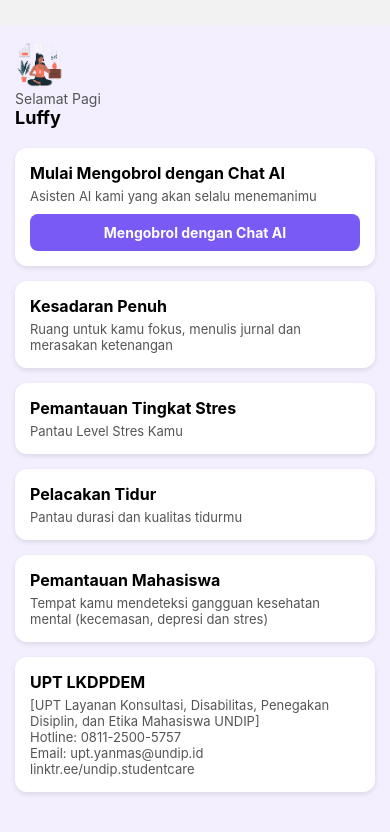
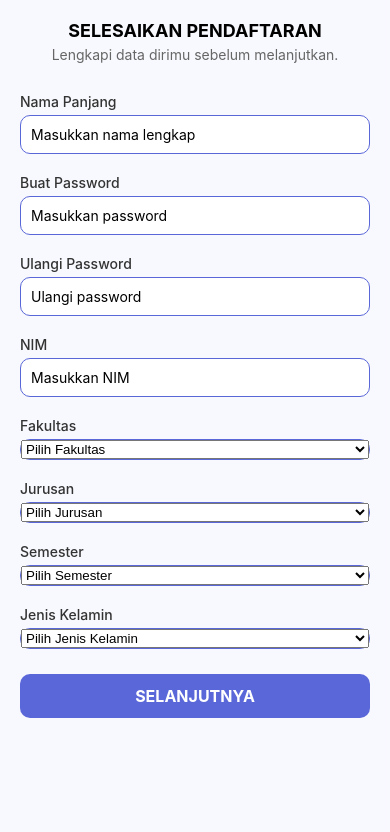
Before and after one commit to safirass/Chitta_CapstoneApalahIni, a React Native app: screen /RegisterDetail in a window 390 px wide. Shown: the top 832 px of the page. Built offline with nearby package versions, Linux system fonts and the light colour scheme.

Commit message:
Update all files with latest code changes

```diff
--- a/App.js
+++ b/App.js
@@ -1,90 +1,48 @@
-// import React, { useState } from "react";
-// import { NavigationContainer } from "@react-navigation/native";
-// import { createNativeStackNavigator } from "@react-navigation/native-stack";
+import React, { useState } from "react";
+import { NavigationContainer } from "@react-navigation/native";
+import { createNativeStackNavigator } from "@react-navigation/native-stack";
 
-// import HomeScreen from "./screens/HomeScreen";
-// import ProfileScreen from "./screens/ProfileScreen";
-// import KesadaranPenuhScreen from "./screens/KesadaranPenuhScreen";
-// import PemantauanStresScreen from "./screens/PemantauanStresScreen";
-// import PelacakanTidurScreen from "./screens/PelacakanTidurScreen";
-// import PemantauanMahasiswaScreen from "./screens/PemantauanMahasiswaScreen";
-// import KonsultasiScreen from "./screens/KonsultasiScreen";
-// import MusicScreen from "./screens/kesadaranpenuh/MusicScreen";
-// import BreathingScreen from "./screens/kesadaranpenuh/BreathingScreen";
-// import JournalScreen from "./screens/kesadaranpenuh/JournalScreen";
-// import TipsTidurScreen from "./screens/tips/TipsTidurScreen";
-// import TipsStresScreen from "./screens/tips/TipsStresScreen";
-// import IsiPemantauanScreen from "./screens/screening/IsiPemantauanScreen";
-// import SplashScreen from "./screens/auth/SplashScreen";
-// import LoginScreen from "./screens/auth/LoginScreen";
-// import RegisterScreen from "./screens/auth/RegisterScreen";
-
-// const Stack = createNativeStackNavigator();
-
-// export default function App() {
-//   const [isLoggedIn, setIsLoggedIn] = useState(false); // dummy login state
-
-//   return (
-//     <NavigationContainer>
-//       <Stack.Navigator screenOptions={{ headerShown: false }}>
-//         {!isLoggedIn ? (
-//           // Kalau belum login, tampilkan auth flow
-//           <>
-//             <Stack.Screen name="Splash" component={SplashScreen} />
-//             <Stack.Screen name="Login">
-//               {(props) => <LoginScreen {...props} setIsLoggedIn={setIsLoggedIn} />}
-//             </Stack.Screen>
-//             <Stack.Screen name="Register" component={RegisterScreen} />
-//           </>
-//         ) : (
-//           // Kalau sudah login, tampilkan main app
-//           <>
-//             <Stack.Screen name="Home" component={HomeScreen} />
-//             <Stack.Screen name="Profile" component={ProfileScreen} />
-//             <Stack.Screen name="Kesadaran Penuh" component={KesadaranPenuhScreen} />
-//             <Stack.Screen name="Pemantauan Mahasiswa" component={PemantauanMahasiswaScreen} />
-//             <Stack.Screen name="Isi Pemantauan" component={IsiPemantauanScreen} />
-//             <Stack.Screen name="Konsultasi" component={KonsultasiScreen} />
-//             <Stack.Screen name="Pelacakan Tidur" component={PelacakanTidurScreen} />
-//             <Stack.Screen name="Tips Tidur" component={TipsTidurScreen} />
-//             <Stack.Screen name="Pemantauan Stres" component={PemantauanStresScreen} />
-//             <Stack.Screen name="Tips Stres" component={TipsStresScreen} />
-//             <Stack.Screen name="Music" component={MusicScreen} />
-//             <Stack.Screen name="Breathing" component={BreathingScreen} />
-//             <Stack.Screen name="Journal" component={JournalScreen} />
-//           </>
-//         )}
-//       </Stack.Navigator>
-//     </NavigationContainer>
-//   );
-// }
-
-
-import React from 'react';
-import { NavigationContainer } from '@react-navigation/native';
-import { createNativeStackNavigator } from '@react-navigation/native-stack';
-
-import HomeScreen from './screens/HomeScreen';
-import ProfileScreen from './screens/ProfileScreen';
-import KesadaranPenuhScreen from './screens/KesadaranPenuhScreen';
-import PemantauanStresScreen from './screens/PemantauanStresScreen';
-import PelacakanTidurScreen from './screens/PelacakanTidurScreen';
-import PemantauanMahasiswaScreen from './screens/PemantauanMahasiswaScreen';
-import KonsultasiScreen from './screens/KonsultasiScreen';
-import MusicScreen from './screens/kesadaranpenuh/MusicScreen';
-import BreathingScreen from './screens/kesadaranpenuh/BreathingScreen';
-import JournalScreen from './screens/kesadaranpenuh/JournalScreen';
-import TipsTidurScreen from './screens/tips/TipsTidurScreen';
-import TipsStresScreen from './screens/tips/TipsStresScreen';
-import IsiPemantauanScreen from './screens/screening/IsiPemantauanScreen';
+import HomeScreen from "./screens/HomeScreen";
+import ProfileScreen from "./screens/ProfileScreen";
+import KesadaranPenuhScreen from "./screens/KesadaranPenuhScreen";
+import PemantauanStresScreen from "./screens/PemantauanStresScreen";
+import PelacakanTidurScreen from "./screens/PelacakanTidurScreen";
+import PemantauanMahasiswaScreen from "./screens/PemantauanMahasiswaScreen";
+import KonsultasiScreen from "./screens/KonsultasiScreen";
+import MusicScreen from "./screens/kesadaranpenuh/MusicScreen";
+import BreathingScreen from "./screens/kesadaranpenuh/BreathingScreen";
+import JournalScreen from "./screens/kesadaranpenuh/JournalScreen";
+import TipsTidurScreen from "./screens/tips/TipsTidurScreen";
+import TipsStresScreen from "./screens/tips/TipsStresScreen";
+import IsiPemantauanScreen from "./screens/screening/IsiPemantauanScreen";
+import SplashScreen from "./screens/auth/SplashScreen";
+import LoginScreen from "./screens/auth/LoginScreen";
+import RegisterScreen from "./screens/auth/RegisterScreen";
+import RegisterDetailScreen from "./screens/auth/RegisterDetailScreen";
 
 const Stack = createNativeStackNavigator();
 
 export default function App() {
+  const [isLoggedIn, setIsLoggedIn] = useState(false); // dummy login state
+
   return (
     <NavigationContainer>
-      <Stack.Navigator initialRouteName="Home">
-        <Stack.Screen name="Home" component={HomeScreen} options={{ headerShown: false }}/>
+      <Stack.Navigator screenOptions={{ headerShown: false }}>
+        {!isLoggedIn ? (
+          // Kalau belum login, tampilkan auth flow
+          <>
+            <Stack.Screen name="Splash" component={SplashScreen} />
+            <Stack.Screen name="Login">
+              {(props) => <LoginScreen {...props} setIsLoggedIn={setIsLoggedIn} />}
+            </Stack.Screen>
+
+                <Stack.Screen name="Register" component={RegisterScreen} />
+                <Stack.Screen name="RegisterDetail" component={RegisterDetailScreen} />
+          </>
+        ) : (
+          // Kalau sudah login, tampilkan main app
+          <>
+            <Stack.Screen name="Home" component={HomeScreen} />
             <Stack.Screen name="Profile" component={ProfileScreen} />
             <Stack.Screen name="Kesadaran Penuh" component={KesadaranPenuhScreen} />
             <Stack.Screen name="Pemantauan Mahasiswa" component={PemantauanMahasiswaScreen} />
@@ -94,14 +52,59 @@ export default function App() {
             <Stack.Screen name="Tips Tidur" component={TipsTidurScreen} />
             <Stack.Screen name="Pemantauan Stres" component={PemantauanStresScreen} />
             <Stack.Screen name="Tips Stres" component={TipsStresScreen} />
-        {/* <Stack.Screen name="Music" component={MusicScreen} /> */}
-        {/* <Stack.Screen name="MusicDetail" component={MusicDetailScreen} options={{ headerShown: false }}/> */}
+            <Stack.Screen name="Music" component={MusicScreen} />
             <Stack.Screen name="Breathing" component={BreathingScreen} />
-        <Stack.Screen name="Journal" component={JournalScreen} options={{headerShown: false}} />
+            <Stack.Screen name="Journal" component={JournalScreen} />
+          </>
+        )}
       </Stack.Navigator>
     </NavigationContainer>
   );
 }
+
+
+// import React from 'react';
+// import { NavigationContainer } from '@react-navigation/native';
+// import { createNativeStackNavigator } from '@react-navigation/native-stack';
+
+// import HomeScreen from './screens/HomeScreen';
+// import ProfileScreen from './screens/ProfileScreen';
+// import KesadaranPenuhScreen from './screens/KesadaranPenuhScreen';
+// import PemantauanStresScreen from './screens/PemantauanStresScreen';
+// import PelacakanTidurScreen from './screens/PelacakanTidurScreen';
+// import PemantauanMahasiswaScreen from './screens/PemantauanMahasiswaScreen';
+// import KonsultasiScreen from './screens/KonsultasiScreen';
+// import MusicScreen from './screens/kesadaranpenuh/MusicScreen';
+// import BreathingScreen from './screens/kesadaranpenuh/BreathingScreen';
+// import JournalScreen from './screens/kesadaranpenuh/JournalScreen';
+// import TipsTidurScreen from './screens/tips/TipsTidurScreen';
+// import TipsStresScreen from './screens/tips/TipsStresScreen';
+// import IsiPemantauanScreen from './screens/screening/IsiPemantauanScreen';
+
+// const Stack = createNativeStackNavigator();
+
+// export default function App() {
+//   return (
+//     <NavigationContainer>
+//       <Stack.Navigator initialRouteName="Home">
+//         <Stack.Screen name="Home" component={HomeScreen} options={{ headerShown: false }}/>
+//         <Stack.Screen name="Profile" component={ProfileScreen} />
+//         <Stack.Screen name="Kesadaran Penuh" component={KesadaranPenuhScreen} />
+//         <Stack.Screen name="Pemantauan Mahasiswa" component={PemantauanMahasiswaScreen} />
+//         <Stack.Screen name="Isi Pemantauan" component={IsiPemantauanScreen} />
+//         <Stack.Screen name="Konsultasi" component={KonsultasiScreen} />
+//         <Stack.Screen name="Pelacakan Tidur" component={PelacakanTidurScreen} />
+//         <Stack.Screen name="Tips Tidur" component={TipsTidurScreen} />
+//         <Stack.Screen name="Pemantauan Stres" component={PemantauanStresScreen} />
+//         <Stack.Screen name="Tips Stres" component={TipsStresScreen} />
+//         {/* <Stack.Screen name="Music" component={MusicScreen} /> */}
+//         {/* <Stack.Screen name="MusicDetail" component={MusicDetailScreen} options={{ headerShown: false }}/> */}
+//         <Stack.Screen name="Breathing" component={BreathingScreen} />
+//         <Stack.Screen name="Journal" component={JournalScreen} options={{headerShown: false}} />
+//       </Stack.Navigator>
+//     </NavigationContainer>
+//   );
+// }
 
 
 // export default function App() {
--- /dev/null
+++ b/screens/auth/RegisterDetailScreen.js
@@ -0,0 +1,162 @@
+import React, { useState } from "react";
+import { View, Text, TextInput, TouchableOpacity, StyleSheet, ScrollView, Alert } from "react-native";
+import { Picker } from "@react-native-picker/picker";
+
+export default function RegisterDetailScreen({ navigation }) {
+const [nama, setNama] = useState("");
+const [password, setPassword] = useState("");
+const [ulangiPassword, setUlangiPassword] = useState("");
+const [nim, setNim] = useState("");
+const [fakultas, setFakultas] = useState("");
+const [jurusan, setJurusan] = useState("");
+const [semester, setSemester] = useState("");
+const [gender, setGender] = useState("");
+
+const handleNext = () => {
+    if (!nama || !password || !ulangiPassword || !nim || !fakultas || !jurusan || !semester || !gender) {
+    Alert.alert("Peringatan", "Harap isi semua data!");
+    return;
+    }
+    if (password !== ulangiPassword) {
+    Alert.alert("Peringatan", "Password tidak sama!");
+    return;
+    }
+    Alert.alert("Sukses", "Data berhasil disimpan!");
+    navigation.navigate("Login"); // arahkan ke halaman login
+};
+
+return (
+    <ScrollView contentContainerStyle={styles.container}>
+    <Text style={styles.title}>SELESAIKAN PENDAFTARAN</Text>
+    <Text style={styles.subtitle}>Lengkapi data dirimu sebelum melanjutkan.</Text>
+
+    <Text style={styles.label}>Nama Panjang</Text>
+    <TextInput style={styles.input} placeholder="Masukkan nama lengkap" value={nama} onChangeText={setNama} />
+
+    <Text style={styles.label}>Buat Password</Text>
+    <TextInput
+        style={styles.input}
+        placeholder="Masukkan password"
+        secureTextEntry
+        value={password}
+        onChangeText={setPassword}
+    />
+
+    <Text style={styles.label}>Ulangi Password</Text>
+    <TextInput
+        style={styles.input}
+        placeholder="Ulangi password"
+        secureTextEntry
+        value={ulangiPassword}
+        onChangeText={setUlangiPassword}
+    />
+
+    <Text style={styles.label}>NIM</Text>
+    <TextInput
+        style={styles.input}
+        placeholder="Masukkan NIM"
+        keyboardType="numeric"
+        value={nim}
+        onChangeText={setNim}
+    />
+
+    <Text style={styles.label}>Fakultas</Text>
+    <View style={styles.pickerContainer}>
+        <Picker selectedValue={fakultas} onValueChange={(val) => setFakultas(val)}>
+        <Picker.Item label="Pilih Fakultas" value="" />
+        <Picker.Item label="Teknik" value="Teknik" />
+        <Picker.Item label="Ekonomi" value="Ekonomi" />
+        <Picker.Item label="Hukum" value="Hukum" />
+        <Picker.Item label="Kedokteran" value="Kedokteran" />
+        </Picker>
+    </View>
+
+    <Text style={styles.label}>Jurusan</Text>
+    <View style={styles.pickerContainer}>
+        <Picker selectedValue={jurusan} onValueChange={(val) => setJurusan(val)}>
+        <Picker.Item label="Pilih Jurusan" value="" />
+        <Picker.Item label="Teknik Komputer" value="Teknik Komputer" />
+        <Picker.Item label="Teknik Elektro" value="Teknik Elektro" />
+        <Picker.Item label="Teknik Mesin" value="Teknik Mesin" />
+        </Picker>
+    </View>
+
+    <Text style={styles.label}>Semester</Text>
+    <View style={styles.pickerContainer}>
+        <Picker selectedValue={semester} onValueChange={(val) => setSemester(val)}>
+        <Picker.Item label="Pilih Semester" value="" />
+        {[...Array(12)].map((_, i) => (
+            <Picker.Item key={i + 1} label={`${i + 1}`} value={`${i + 1}`} />
+        ))}
+        </Picker>
+    </View>
+
+    <Text style={styles.label}>Jenis Kelamin</Text>
+    <View style={styles.pickerContainer}>
+        <Picker selectedValue={gender} onValueChange={(val) => setGender(val)}>
+        <Picker.Item label="Pilih Jenis Kelamin" value="" />
+        <Picker.Item label="Laki-laki" value="Laki-laki" />
+        <Picker.Item label="Perempuan" value="Perempuan" />
+        </Picker>
+    </View>
+
+    <TouchableOpacity style={styles.button} onPress={handleNext}>
+        <Text style={styles.buttonText}>SELANJUTNYA</Text>
+    </TouchableOpacity>
+    </ScrollView>
+);
+}
+
+const styles = StyleSheet.create({
+container: {
+    padding: 20,
+    backgroundColor: "#F8F9FE",
+    flexGrow: 1,
+},
+title: {
+    fontSize: 18,
+    fontWeight: "bold",
+    color: "#000",
+    textAlign: "center",
+    marginBottom: 5,
+},
+subtitle: {
+    textAlign: "center",
+    color: "#666",
+    marginBottom: 20,
+},
+label: {
+    fontSize: 14,
+    fontWeight: "500",
+    color: "#333",
+    marginTop: 10,
+    marginBottom: 5,
+},
+input: {
+    borderWidth: 1,
+    borderColor: "#5A67D8",
+    borderRadius: 10,
+    padding: 10,
+    backgroundColor: "#fff",
+    marginBottom: 10,
+},
+pickerContainer: {
+    borderWidth: 1,
+    borderColor: "#5A67D8",
+    borderRadius: 10,
+    backgroundColor: "#fff",
+    marginBottom: 10,
+},
+button: {
+    backgroundColor: "#5A67D8",
+    paddingVertical: 12,
+    borderRadius: 10,
+    alignItems: "center",
+    marginTop: 15,
+},
+buttonText: {
+    color: "#fff",
+    fontWeight: "bold",
+    fontSize: 16,
+},
+});
--- a/screens/auth/RegisterScreen.js
+++ b/screens/auth/RegisterScreen.js
@@ -51,7 +51,7 @@ return (
     />
 
     {/* Tombol Daftar */}
-    <TouchableOpacity style={styles.button} onPress={handleRegister}>
+    <TouchableOpacity style={styles.button} onPress={() => navigation.navigate("RegisterDetail")} >
         <Text style={styles.buttonText}>DAFTAR</Text>
     </TouchableOpacity>
 
```
Also changed, not shown: package.json (+4 -3 lines), screens/auth/LoginScreen.js (+12 -22 lines), 1 other file (tests, documents, lock files or other folders). Lines whose indentation alone changed are shown as unchanged.
